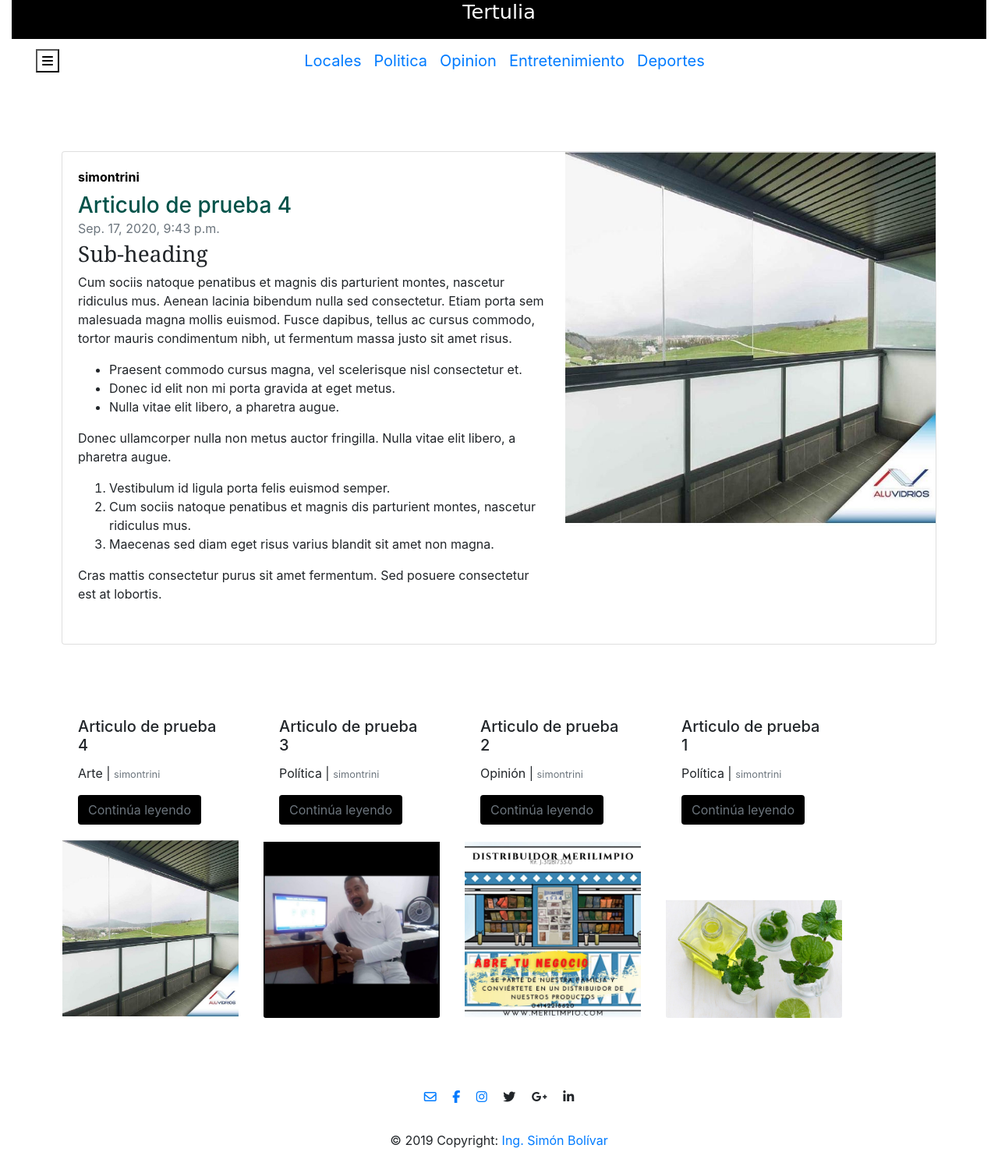
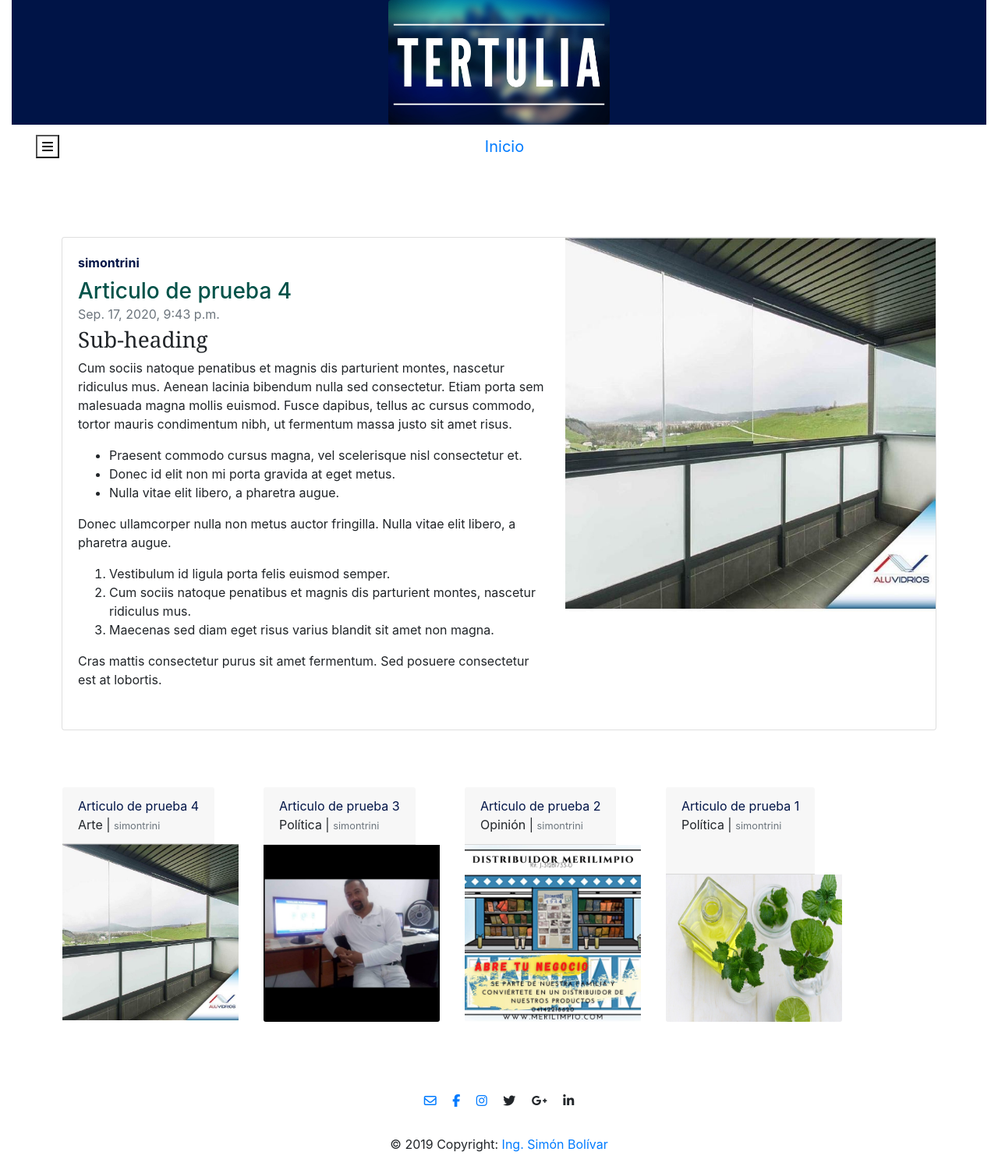
Before and after one commit to simontrini/aldia, a Django app: a page that uses mysite/templates/navbar.html in a window 1280 px wide. Shown: the whole page at 78% size. Before the commit the page ends 1473 px from the top, so only its background shows below. Run offline with Django 3.2, Linux system fonts and the light colour scheme; data comes from the database, SQL or seed files in the repository; both versions use the stored data as it was after the commit; some libraries are stand-ins or nearby versions.

Commit message:
clientes y productos

```diff
--- a/mysite/inicio/templates/inicio.html
+++ b/mysite/inicio/templates/inicio.html
@@ -12,10 +12,10 @@
 
 {% block content %}
     <!--   ================================================== -->
-    {% include "carrusel.html" %}
+    <!--{% include "carrusel.html" %}-->
     {% include "cuerpo.html" %}
     {% include "cuerpo1.html" %}
     {% include "cuerpo2.html" %}
-    {% include "cuerpo3.html" %}
+    <!--{% include "cuerpo3.html" %}-->
 
 {% endblock %}
--- a/mysite/inicio/views.py
+++ b/mysite/inicio/views.py
@@ -35,10 +35,10 @@ class PostDetail(generic.DetailView):
 class perfilDetail(generic.DetailView):
     model = perfil
     template_name = 'perfilDetalle.html'
-    queryset = Post.objects.filter(pk='1')
-    #def get_context_data(self, **kwargs):
-        #context = super(perfilDetail, self).get_context_data(**kwargs)
-        #context['noticias1'] = Post.objects.filter(status=1).order_by('-creado_on')
+    queryset = perfil.objects.filter(pk='1')
+    def get_context_data(self, **kwargs):
+        context = super(perfilDetail, self).get_context_data(**kwargs)
+        context['noticias1'] = Post.objects.filter(status=1).order_by('-creado_on')
 
     #return context
 
--- a/mysite/manage.py
+++ b/mysite/manage.py
@@ -13,7 +13,7 @@ def main():
             "Couldn't import Django. Are you sure it's installed and "
             "available on your PYTHONPATH environment variable? Did you "
             "forget to activate a virtual environment?"
-        ) from exc
+        )
     execute_from_command_line(sys.argv)
 
 
--- a/mysite/mysite/urls.py
+++ b/mysite/mysite/urls.py
@@ -26,7 +26,7 @@ urlpatterns = [
     path('', inicio.as_view(), name='inicio'),
     path('articulos', include('articulos.urls')),
     path('<slug:slug>/', PostDetail.as_view(), name='post_detail'),
-    #path('perfil_detail/<pk>', perfilDetail.as_view(), name='perfil_detail'),
+    path('perfil_detail/<pk>', perfilDetail.as_view(), name='perfil_detail'),
     path('perfil_detail/<int:pk>/', perfilDetail.as_view(), name='perfil_detail'),
 ]+ static(settings.MEDIA_URL, document_root=settings.MEDIA_ROOT)
 
--- a/mysite/static/css/tertulia.css
+++ b/mysite/static/css/tertulia.css
@@ -1,9 +1,9 @@
 {% load static %}
 .text-primary {
-  color: #000000 !important;
+  color: #001447 !important;
 }
 .bg-primary {
-  background-color: #000000 !important;
+  background-color: #001447 !important;
 }
 
 .text-secondary {
--- a/mysite/templates/cabecera.html
+++ b/mysite/templates/cabecera.html
@@ -1,10 +1,9 @@
 {% load static %}
 <div class=" col-lg-12 col-md-12 col-sm-12 col-xs-12 text-center bg-primary"
-  style=" no-repeat; background-size: cover; height: 50px;">
-        <h1 class="text-white"style= "font-family: 'Arvo', cursive;">
-                Tertulia
-        </h1>
-        <br>
+  style=" background-image: url("{% static "imagenes/Tertulia.jpg" %}");
+  background-repeat: no-repeat; background-size: cover;">
+     <img class="rounded mx-auto d-block " style="height: 10rem;" src="{% static "imagenes/Tertulia.jpg" %}" alt="Tertulia">
+
 
 </div>
 <div class="container-fluid">
--- a/mysite/templates/cuerpo2.html
+++ b/mysite/templates/cuerpo2.html
@@ -3,15 +3,22 @@
         <div class="row">
           {% for post in noticias1 %}
             <div class="col-12 col-lg-3 mt-4 card-deck"data-aos="fade-up" data-aos-delay="100">
-              <div class="card border-white">
-                <div class="card-body">
-                  <h5 class="card-title">{{ post.titulo }}</h5>
-                  <p class="card-text">{{ post.etiquetaP }} | <small class="text-muted" href="inicio/{{ post.autor.pk }}">{{ post.autor }}</small></p>
-                <a href="{% url post.autor.id %}" class="btn text-muted bg-primary ">Continúa leyendo</a>
-
+                <div class="card border-white card-deck">
+                    <div class="card-header">
+                        <a class="text-primary" href="/{{ post.slug }}" >
+                          {{ post.titulo }}
+                        </a>
+                        <p class="card-text">
+                            {{ post.etiquetaP }} |
+                            <small >
+                                <a class="text-muted"  href="perfil_detail/{{ post.autor.pk }}" >
+                                  {{ post.autor }}
+                                </a>
+                            </small>
+                        </p>
+                    </div>
+                    <img class="card-img-bottom" src="{{ post.image.url}}" alt="{{ post.titulo }}">
                 </div>
-                <img class="card-img-bottom" src="{{ post.image.url}}" alt="{{ post.titulo }}">
-              </div>
             </div>
           {% endfor %}
      </div>
--- a/mysite/templates/navbar.html
+++ b/mysite/templates/navbar.html
@@ -11,9 +11,9 @@
         <div class="collapse navbar-collapse navbar-ex1-collapse justify-content-md-center" id="navbar">
             <ul class="nav navbar-nav">
                 <li class="active">
-                    <a class="navbar-brand " href="/" title="...">Locales</a>
+                    <a class="navbar-brand " href="/" title="...">Inicio</a>
                 </li>
-                <li>
+               <!-- <li>
                     <a class="navbar-brand " href="/productos">Politica</a>
                 </li>
                 <li>
@@ -24,7 +24,7 @@
                 </li>
                 <li>
                     <a class="navbar-brand " href="/contacto">Deportes</a>
-                </li>
+                </li>-->
 
 
 
```
Also changed, not shown: mysite/inicio/templates/perfilDetalle.html (added, +32 -0 lines), mysite/db.sqlite3, mysite/static/imagenes/Tertulia.jpg (added), 6 other files.
